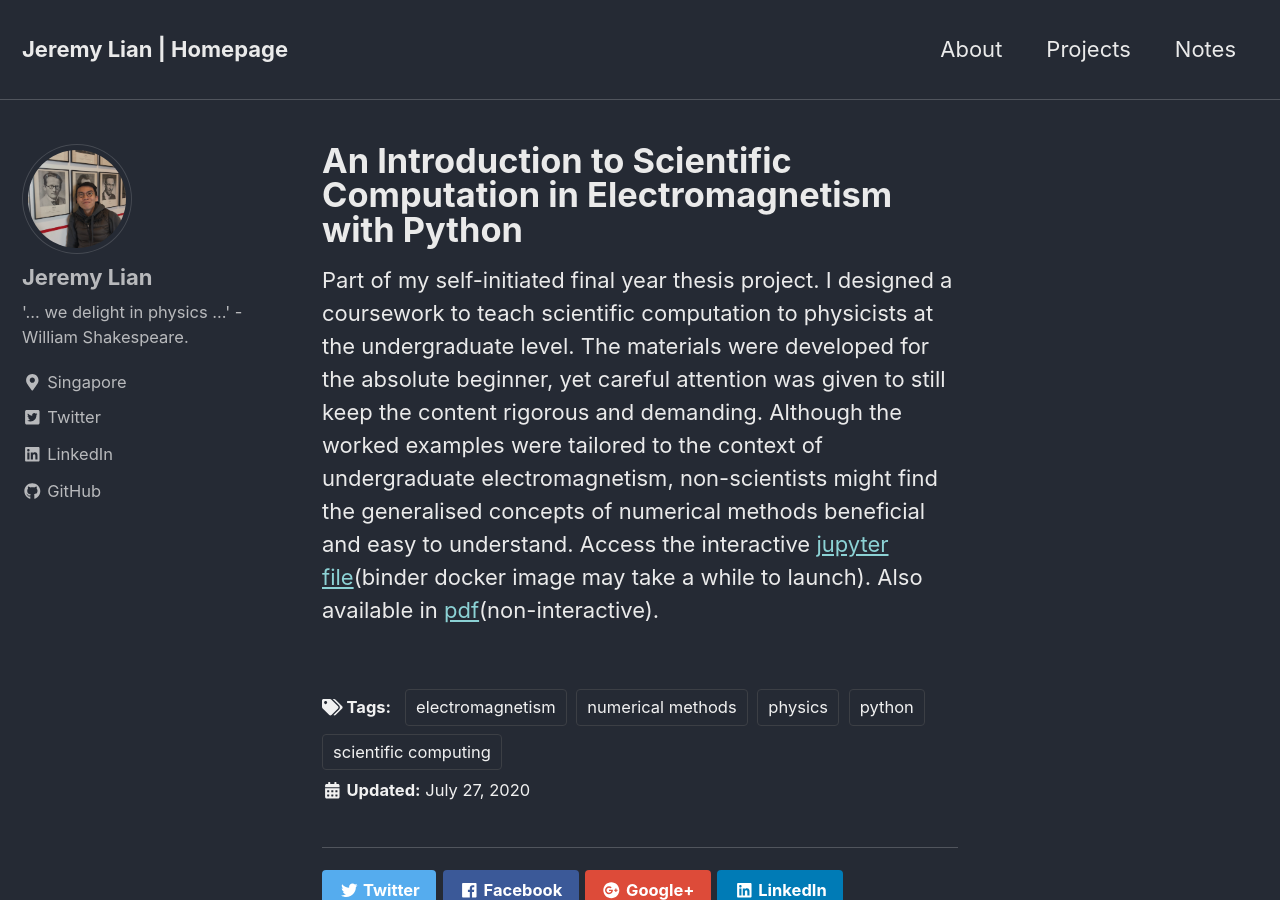
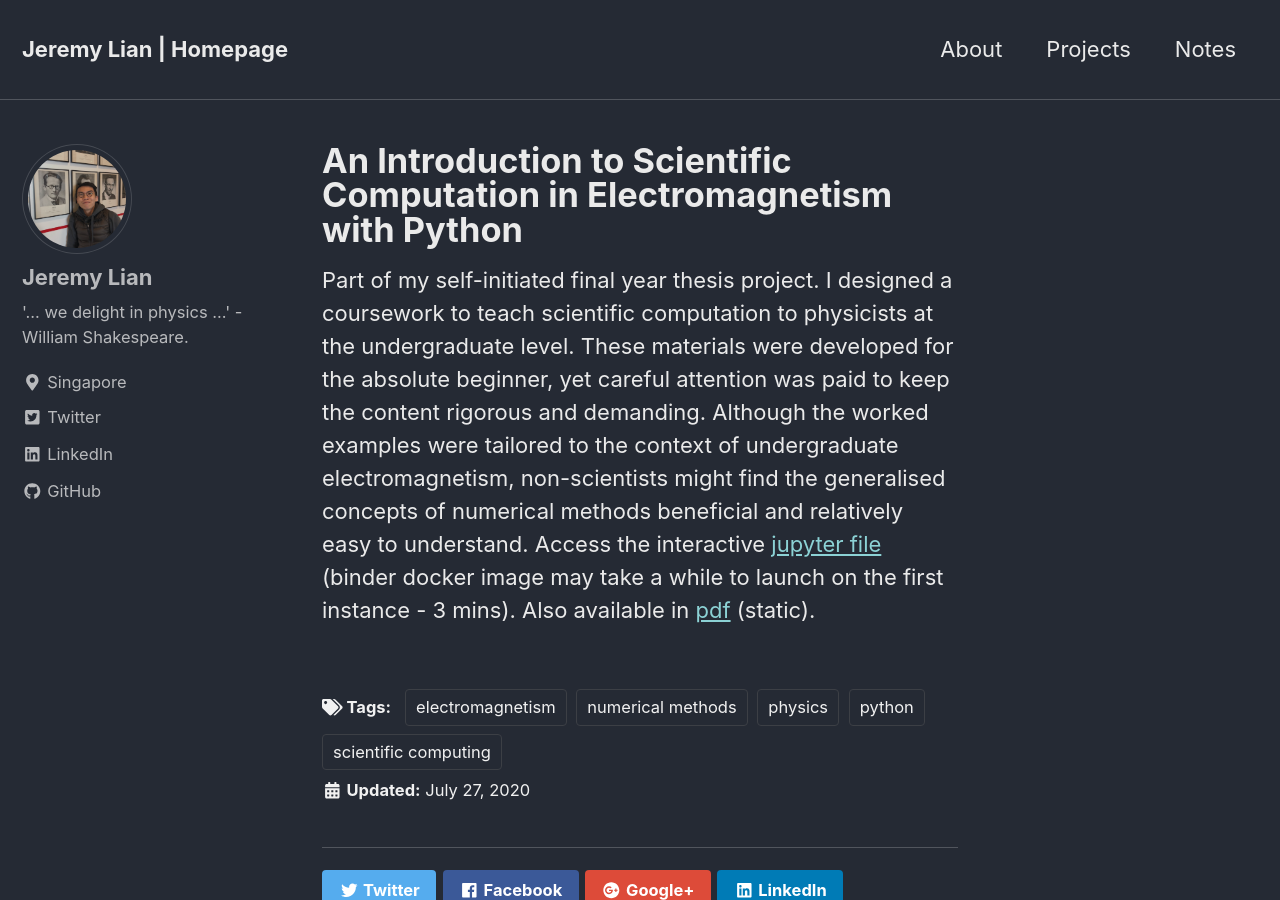
Before and after one commit to zlian001/zlian001.github.io, a Jekyll site: the page built from _posts/2020-07-27-EM-Com.md, in a window 1280 px wide and 900 px high. Built offline with Jekyll 4.4.1, drawn with Linux system fonts in a browser that asks for light colours; nearby versions of some CDN libraries.

Commit message:
updated posts

```diff
--- a/_posts/2020-07-27-EM-Com.md
+++ b/_posts/2020-07-27-EM-Com.md
@@ -5,4 +5,4 @@ tags: [physics, electromagnetism, scientific computing, numerical methods, pytho
 excerpt: "A guide to numerical methods using Python."
 ---
 
-Part of my self-initiated final year thesis project. I designed a coursework to teach scientific computation to physicists at the undergraduate level. The materials were developed for the absolute beginner, yet careful attention was given to still keep the content rigorous and demanding. Although the worked examples were tailored to the context of undergraduate electromagnetism, non-scientists might find the generalised concepts of numerical methods beneficial and easy to understand. Access the interactive [jupyter file](https://mybinder.org/v2/gh/zlian001/zlian001.github.io/master?filepath=_pdf%2Fem_comp.ipynb)(binder docker image may take a while to launch). Also available in [pdf](https://docs.google.com/gview?url=https://github.com/zlian001/zlian001.github.io/raw/master/_pdf/em_comp.pdf)(non-interactive).
+Part of my self-initiated final year thesis project. I designed a coursework to teach scientific computation to physicists at the undergraduate level. These materials were developed for the absolute beginner, yet careful attention was paid to keep the content rigorous and demanding. Although the worked examples were tailored to the context of undergraduate electromagnetism, non-scientists might find the generalised concepts of numerical methods beneficial and relatively easy to understand. Access the interactive [jupyter file](https://mybinder.org/v2/gh/zlian001/zlian001.github.io/master?filepath=_pdf%2Fem_comp.ipynb) (binder docker image may take a while to launch on the first instance - 3 mins). Also available in [pdf](https://docs.google.com/gview?url=https://github.com/zlian001/zlian001.github.io/raw/master/_pdf/em_comp.pdf) (static).
```
Also changed, not shown: _posts/2020-07-25-spin.md (+1 -1 lines).
